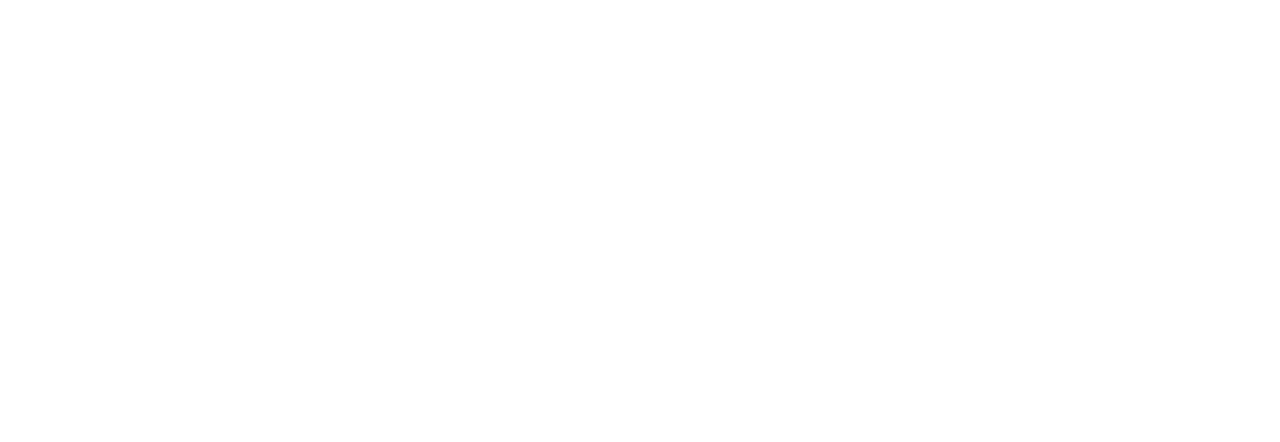
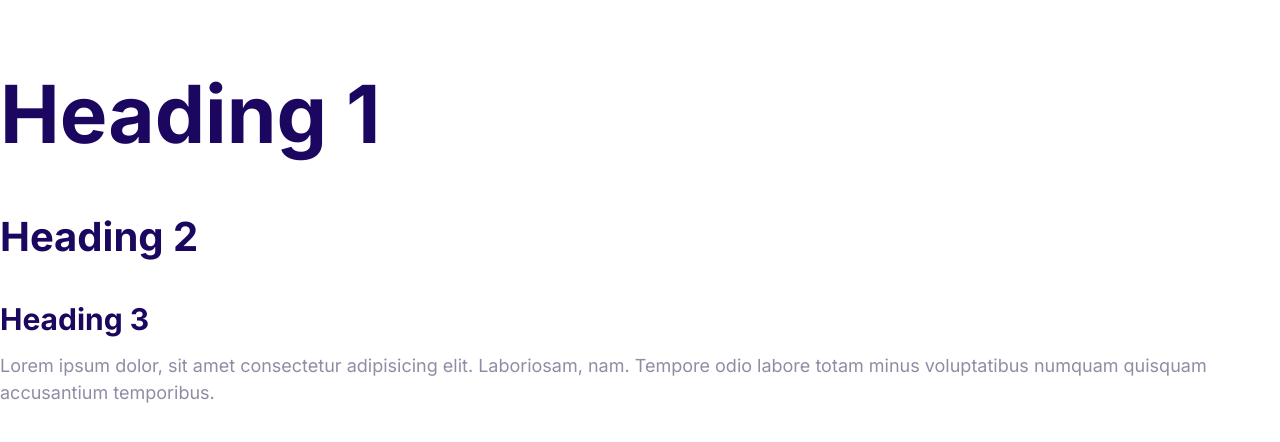
Before and after one commit to vijaykumar8925/vijayify, a plain HTML site: page index.html in a window 1280 px wide. Drawn offline with Linux system fonts and the light colour scheme.

Commit message:
define the styles for the fonts.

```diff
--- a/css/style.css
+++ b/css/style.css
@@ -6,3 +6,52 @@
     --color-body : #918ca4;
 
 }
+
+html {
+    font-size: 62.5%;
+}
+
+body {
+    font-family: inter,Arial, Helvetica, sans-serif;
+    color: var(--color-body);
+    font-size: 2.4rem;
+    line-height: 1.5;
+}
+
+h1,h2,h3 {
+    color: var(--color-headings);
+    margin-bottom: 1rem;
+}
+
+h1 {
+    font-size: 7rem;
+}
+
+h2 {
+    font-size: 4rem ;
+}
+
+h3 {
+    font-size: 3rem;
+}
+
+p {
+    margin-top: 0;
+}
+
+@media screen and (min-width:1024px) {
+    body{
+        font-size: 1.8rem;
+    }
+    h1{
+        font-size: 8rem;
+
+    }
+
+    h2 {
+        font-size: 4rem;
+    }
+    h3 {
+        font-size: 2.rem;
+    }
+}
--- a/index.html
+++ b/index.html
@@ -5,8 +5,23 @@
     <meta http-equiv="X-UA-Compatible" content="IE=edge" />
     <meta name="viewport" content="width=device-width, initial-scale=1.0" />
     <title>Document</title>
+    <link rel="preconnect" href="https://fonts.googleapis.com" />
+    <link rel="preconnect" href="https://fonts.gstatic.com" crossorigin />
+    <link
+      href="https://fonts.googleapis.com/css2?family=Inter:wght@400;700&display=swap"
+      rel="stylesheet"
+    />
     <link rel="stylesheet" href="css/normalize (1).css" />
     <link rel="stylesheet" href="css/style.css" />
   </head>
-  <body></body>
+  <body>
+    <h1>Heading 1</h1>
+    <h2>Heading 2</h2>
+    <h3>Heading 3</h3>
+    <p>
+      Lorem ipsum dolor, sit amet consectetur adipisicing elit. Laboriosam, nam.
+      Tempore odio labore totam minus voluptatibus numquam quisquam accusantium
+      temporibus.
+    </p>
+  </body>
 </html>
```
